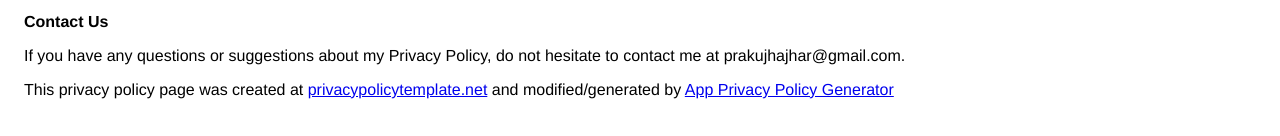
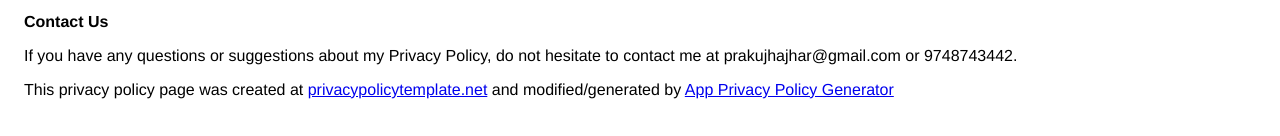
Before and after one commit to PrakarshJhajharia/Privacy-Policy-Link-for-Prakarsh-s-Ping-Pong-Game, a plain HTML site: page index.html in a window 1280 px wide. Shown: the part 1287-1423 px from the top of the page. Drawn offline with Linux system fonts and the light colour scheme.

Commit message:
Update index.html

```diff
--- a/index.html
+++ b/index.html
@@ -103,7 +103,7 @@
                   this page.
                 </p> <p>This policy is effective as of 2020-06-16</p> <p><strong>Contact Us</strong></p> <p>
                   If you have any questions or suggestions about my
-                  Privacy Policy, do not hesitate to contact me at prakujhajhar@gmail.com.
+                  Privacy Policy, do not hesitate to contact me at prakujhajhar@gmail.com or 9748743442.
                 </p> <p>
                   This privacy policy page was created at
                   <a href="https://privacypolicytemplate.net" target="_blank" rel="noopener noreferrer">privacypolicytemplate.net</a>
```
